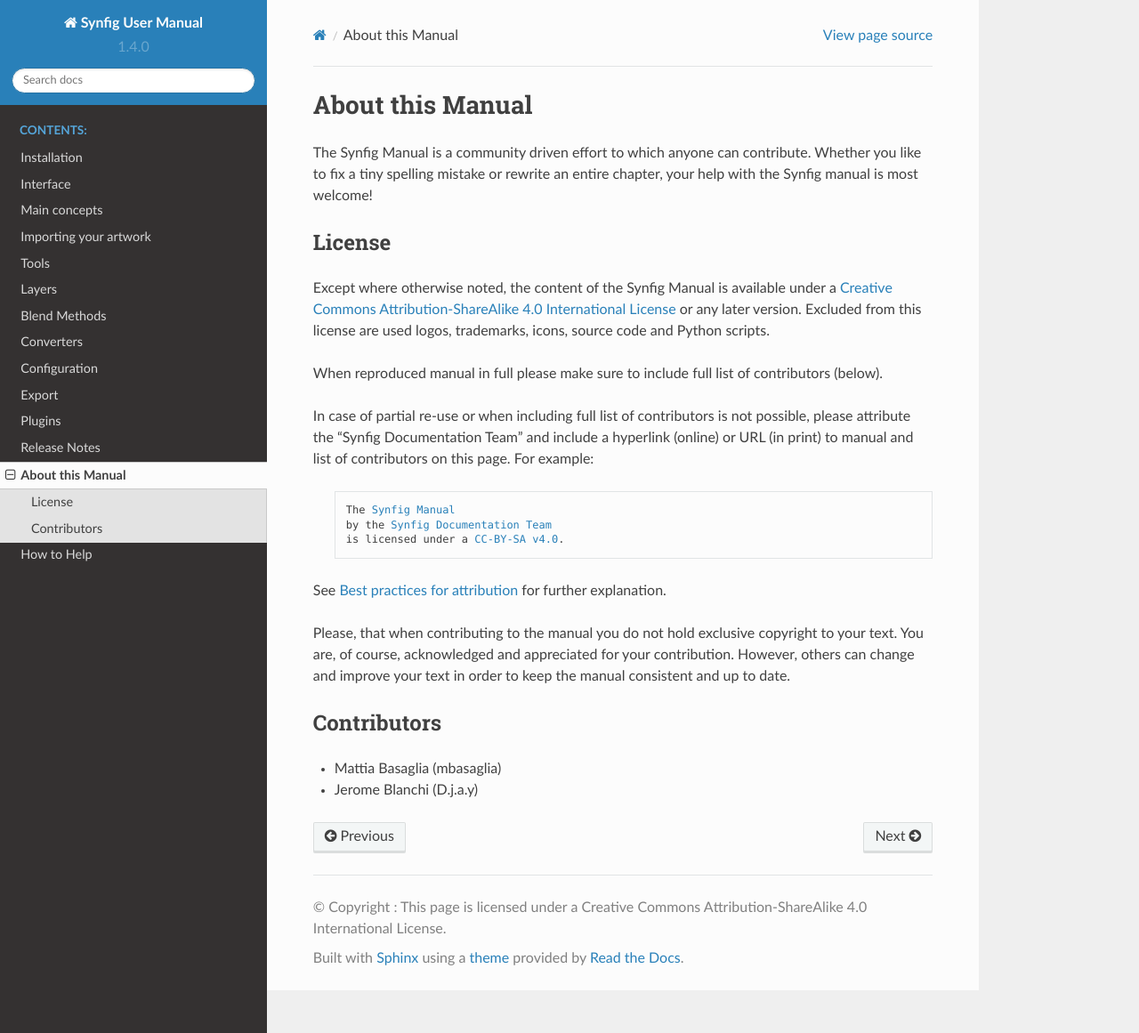
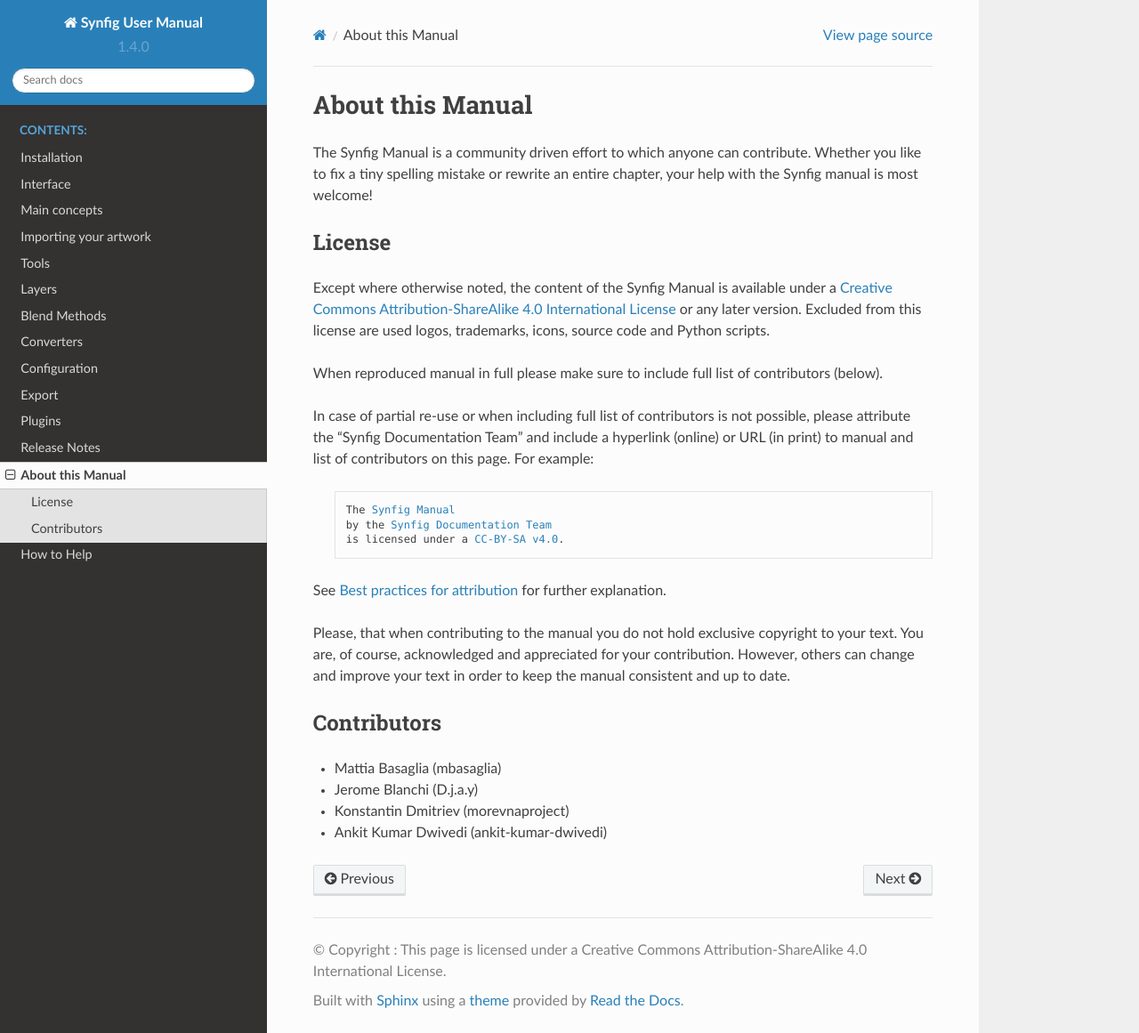
Before and after one commit to synfig/synfig-docs, a Sphinx documentation site: the page built from source/about.rst, in a window 1280 px wide and 1161 px high. Shown: the whole window at 89% size. Built offline with Sphinx 7.4.7 and the Read the Docs theme 2.0.0, drawn with Linux system fonts in a browser that asks for light colours.

Commit message:
Update contributors

```diff
--- a/source/about.rst
+++ b/source/about.rst
@@ -41,3 +41,5 @@
 
 * Mattia Basaglia (mbasaglia)
 * Jerome Blanchi (D.j.a.y)
+* Konstantin Dmitriev (morevnaproject)
+* Ankit Kumar Dwivedi (ankit-kumar-dwivedi)
```
